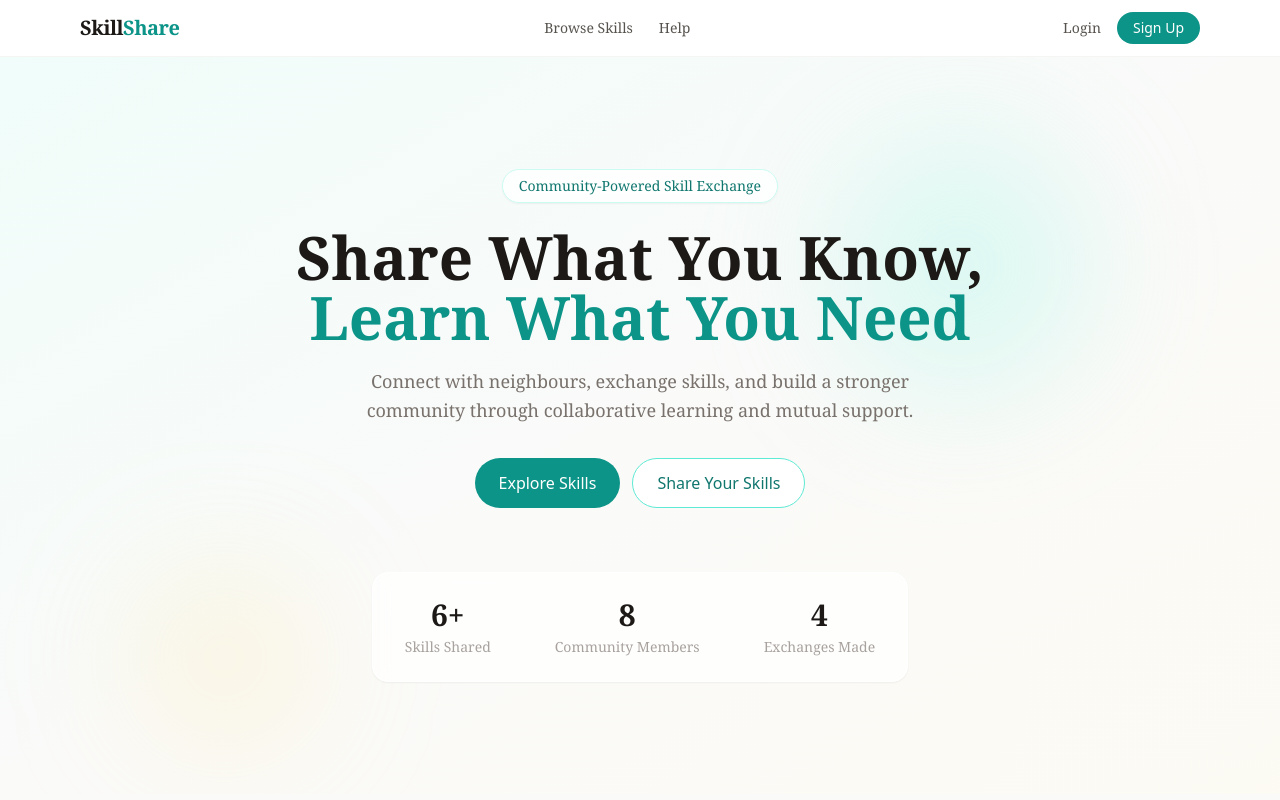
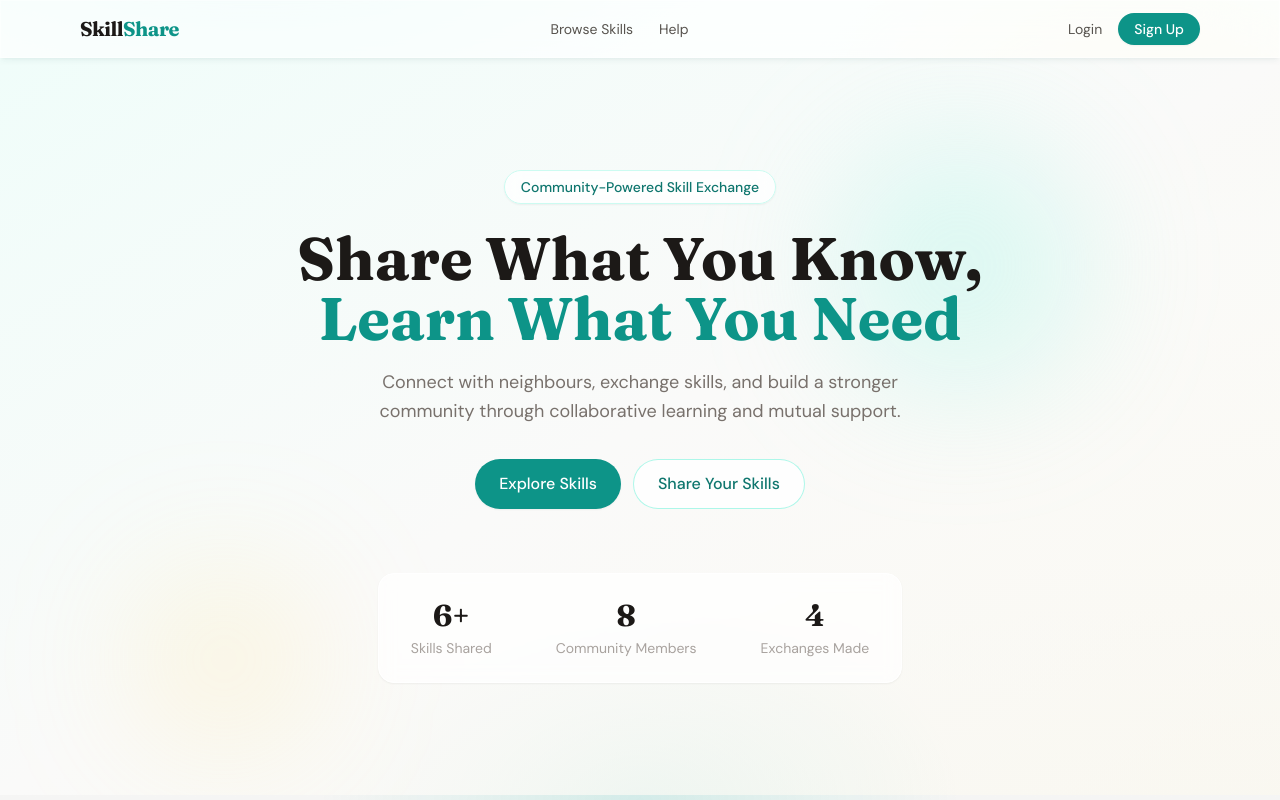
Before and after one commit to Abuga-bt/Skillshare, a React (Vite) app in the folder frontend/: page / in a window 1280 px wide. Shown: the top 800 px of the page. Built offline with nearby package versions, Linux system fonts and the light colour scheme; no server answers.

Commit message:
Frosted glass UI + mesh gradient background

```diff
--- a/frontend/src/components/Layout.jsx
+++ b/frontend/src/components/Layout.jsx
@@ -32,7 +32,7 @@ export default function Layout() {
         to={to}
         onClick={() => setMenuOpen(false)}
         className={`relative flex items-center gap-1.5 px-3 py-2 text-sm rounded-lg transition-colors ${
-          active ? 'text-teal-700 font-semibold bg-teal-50' : 'text-stone-600 hover:text-teal-700 hover:bg-stone-50'
+          active ? 'text-teal-700 font-semibold bg-teal-50/80' : 'text-stone-600 hover:text-teal-700 hover:bg-white/50'
         }`}
       >
         {label}
@@ -49,7 +49,7 @@ export default function Layout() {
 
   return (
     <div className="min-h-screen flex flex-col">
-      <header className="bg-white/90 backdrop-blur-md border-b border-stone-100 sticky top-0 z-50">
+      <header className="glass-strong sticky top-0 z-50 border-b border-white/40">
         <div className="max-w-6xl mx-auto px-4 h-14 flex items-center justify-between">
           <Link to="/" className="font-display font-bold text-xl tracking-tight text-stone-900">
             Skill<span className="text-teal-600">Share</span>
@@ -86,7 +86,7 @@ export default function Layout() {
               </>
             )}
             <button
-              className="md:hidden relative p-2 text-stone-600 hover:bg-stone-100 rounded-lg text-sm font-medium"
+              className="md:hidden relative p-2 text-stone-600 hover:bg-white/50 rounded-lg text-sm font-medium"
               onClick={() => setMenuOpen(!menuOpen)}
               aria-label="Menu"
             >
@@ -99,7 +99,7 @@ export default function Layout() {
         </div>
 
         {menuOpen && (
-          <div className="md:hidden border-t border-stone-100 bg-white px-4 py-3 space-y-1 shadow-lg">
+          <div className="md:hidden border-t border-white/40 glass-strong px-4 py-3 space-y-1">
             {nav('/browse', 'Browse Skills')}
             {isAuthenticated && nav('/exchanges', 'Exchanges')}
             {isAuthenticated && nav('/messages', 'Messages', unread)}
@@ -120,7 +120,7 @@ export default function Layout() {
         <Outlet />
       </main>
 
-      <footer className="bg-white border-t border-stone-100 py-8 mt-auto">
+      <footer className="glass border-t border-white/40 py-8 mt-auto">
         <div className="max-w-6xl mx-auto px-4 flex flex-col sm:flex-row items-center justify-between gap-3 text-sm text-stone-400">
           <div className="font-display font-semibold text-stone-600">
             Skill<span className="text-teal-600">Share</span>
--- a/frontend/src/index.css
+++ b/frontend/src/index.css
@@ -3,29 +3,50 @@
 @tailwind utilities;
 
 body {
-  font-family: Georgia, 'Times New Roman', serif;
-  background: #fafafa;
-  color: #1a1a1a;
+  font-family: 'DM Sans', system-ui, sans-serif;
+  color: #1c1917;
+  -webkit-font-smoothing: antialiased;
+  min-height: 100vh;
+  /* Soft mesh gradient background */
+  background-color: #f0fdfa;
+  background-image:
+    radial-gradient(ellipse 80% 50% at 20% -10%, rgba(45, 212, 191, 0.28), transparent 50%),
+    radial-gradient(ellipse 60% 40% at 90% 10%, rgba(251, 191, 36, 0.18), transparent 45%),
+    radial-gradient(ellipse 50% 50% at 50% 100%, rgba(20, 184, 166, 0.15), transparent 50%),
+    radial-gradient(ellipse 40% 30% at 10% 70%, rgba(167, 139, 250, 0.12), transparent 40%),
+    linear-gradient(180deg, #f0fdfa 0%, #fafaf9 40%, #f5f5f4 100%);
+  background-attachment: fixed;
 }
 
-.font-sans {
-  font-family: system-ui, -apple-system, BlinkMacSystemFont, 'Segoe UI', Roboto, sans-serif;
+.font-display {
+  font-family: 'Fraunces', Georgia, serif;
 }
 
 @layer components {
   .btn-teal {
-    @apply bg-teal-600 hover:bg-teal-700 text-white font-medium px-5 py-2.5 rounded-full transition-colors disabled:opacity-50 font-sans;
+    @apply bg-teal-600 hover:bg-teal-700 active:bg-teal-800 text-white font-medium px-5 py-2.5 rounded-full transition-all duration-200 disabled:opacity-50 shadow-sm hover:shadow-md;
   }
   .btn-teal-outline {
-    @apply bg-white hover:bg-teal-50 text-teal-700 font-medium px-5 py-2.5 rounded-full border border-teal-300 transition-colors font-sans;
+    @apply bg-white/80 hover:bg-teal-50 text-teal-700 font-medium px-5 py-2.5 rounded-full border border-teal-200/80 transition-all duration-200 hover:border-teal-300 backdrop-blur-sm;
   }
   .btn-ghost {
-    @apply bg-gray-100 hover:bg-gray-200 text-gray-700 font-medium px-4 py-2 rounded-full transition-colors font-sans;
+    @apply bg-white/50 hover:bg-white/80 text-stone-700 font-medium px-4 py-2 rounded-full transition-colors backdrop-blur-sm;
   }
   .input {
-    @apply w-full px-4 py-2.5 border border-gray-200 rounded-xl focus:outline-none focus:ring-2 focus:ring-teal-500 focus:border-transparent bg-white font-sans text-sm;
+    @apply w-full px-4 py-2.5 border border-stone-200/80 rounded-xl focus:outline-none focus:ring-2 focus:ring-teal-500/40 focus:border-teal-400 bg-white/80 backdrop-blur-sm text-sm transition-shadow;
   }
+  /* Frosted glass cards */
   .card {
-    @apply bg-white rounded-2xl border border-gray-100 shadow-sm;
+    @apply bg-white/70 backdrop-blur-xl rounded-2xl border border-white/60 shadow-sm shadow-teal-900/5;
+  }
+  .card-hover {
+    @apply card transition-all duration-200 hover:shadow-md hover:bg-white/85 hover:border-white/80 hover:-translate-y-0.5;
+  }
+  /* Frosted glass panels */
+  .glass {
+    @apply bg-white/60 backdrop-blur-xl border border-white/50 shadow-sm;
+  }
+  .glass-strong {
+    @apply bg-white/80 backdrop-blur-2xl border border-white/60 shadow-md shadow-teal-900/5;
   }
 }
```
